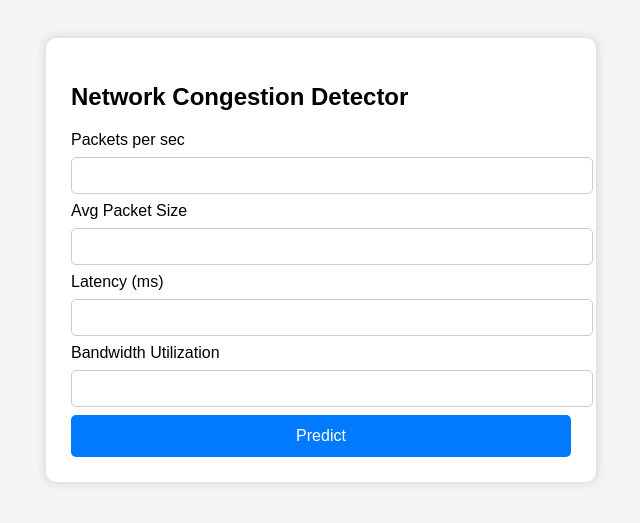
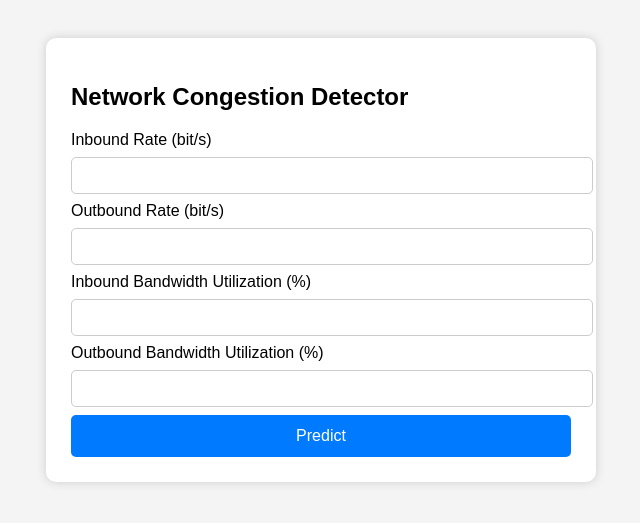
Before and after one commit to TemiGraceO/Network_anomal_detection, a Flask app: page / in a window 1280 px wide. Shown: the top 523 px of the page, without its empty margins (319-959 px from the left). Run offline with Flask 3, Linux system fonts and the light colour scheme; parts of the project's set-up code (start-up, migrations or seed data) failed here and were passed over.

Commit message:
Value based on names

```diff
--- a/Web/app.py
+++ b/Web/app.py
@@ -17,12 +17,11 @@ def home():
 @app.route('/predict', methods=['POST'])
 def predict():
     try:
-        # These 4 names MUST match your input fields in HTML
         data = {
-            'packets_per_sec': float(request.form.get('packets_per_sec', 0)),
-            'avg_packet_size': float(request.form.get('avg_packet_size', 0)),
-            'latency_ms': float(request.form.get('latency_ms', 0)),
-            'bandwidth_util': float(request.form.get('bandwidth_util', 0))
+            'Inbound Rate(bit/s)': float(request.form.get('inbound_rate', 0)),
+            'Outbound Rate(bit/s)': float(request.form.get('outbound_rate', 0)),
+            'Inbound Bandwidth Utilization(%)': float(request.form.get('inbound_bw', 0)),
+            'Outbound Bandwidth Utilization(%)': float(request.form.get('outbound_bw', 0))
         }
 
         df = pd.DataFrame([data])
--- a/Web/templates/index.html
+++ b/Web/templates/index.html
@@ -17,17 +17,17 @@
     <div class="box">
         <h2>Network Congestion Detector</h2>
         <form action="/predict" method="post">
-            <label>Packets per sec</label>
-            <input type="number" step="any" name="packets_per_sec" required>
+            <label>Inbound Rate (bit/s)</label>
+            <input type="number" step="any" name="inbound_rate" required>
 
-            <label>Avg Packet Size</label>
-            <input type="number" step="any" name="avg_packet_size" required>
+            <label>Outbound Rate (bit/s)</label>
+            <input type="number" step="any" name="outbound_rate" required>
 
-            <label>Latency (ms)</label>
-            <input type="number" step="any" name="latency_ms" required>
+            <label>Inbound Bandwidth Utilization (%)</label>
+            <input type="number" step="any" name="inbound_bw" required>
 
-            <label>Bandwidth Utilization</label>
-            <input type="number" step="any" name="bandwidth_util" required>
+            <label>Outbound Bandwidth Utilization (%)</label>
+            <input type="number" step="any" name="outbound_bw" required>
 
             <button type="submit">Predict</button>
         </form>
```
